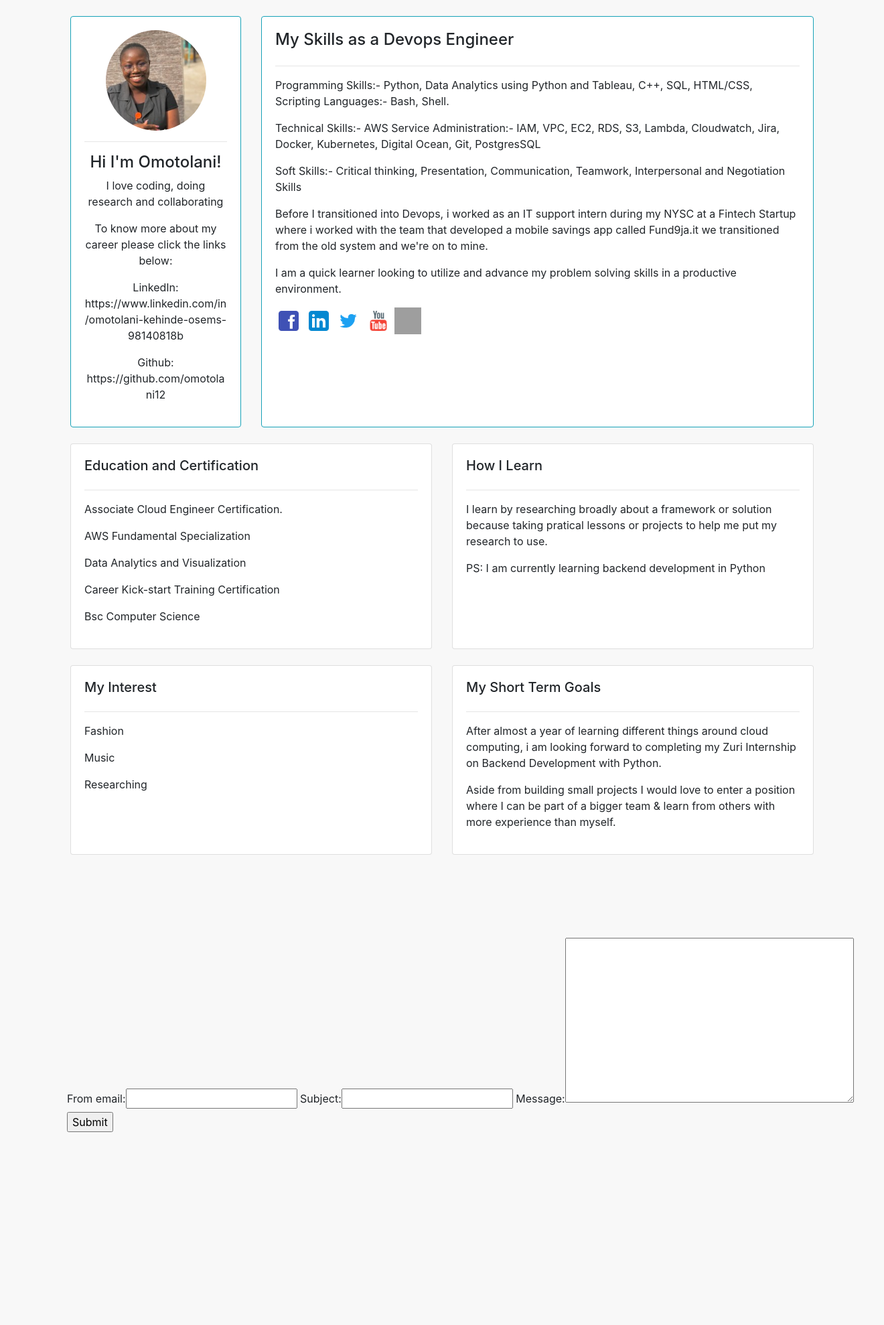
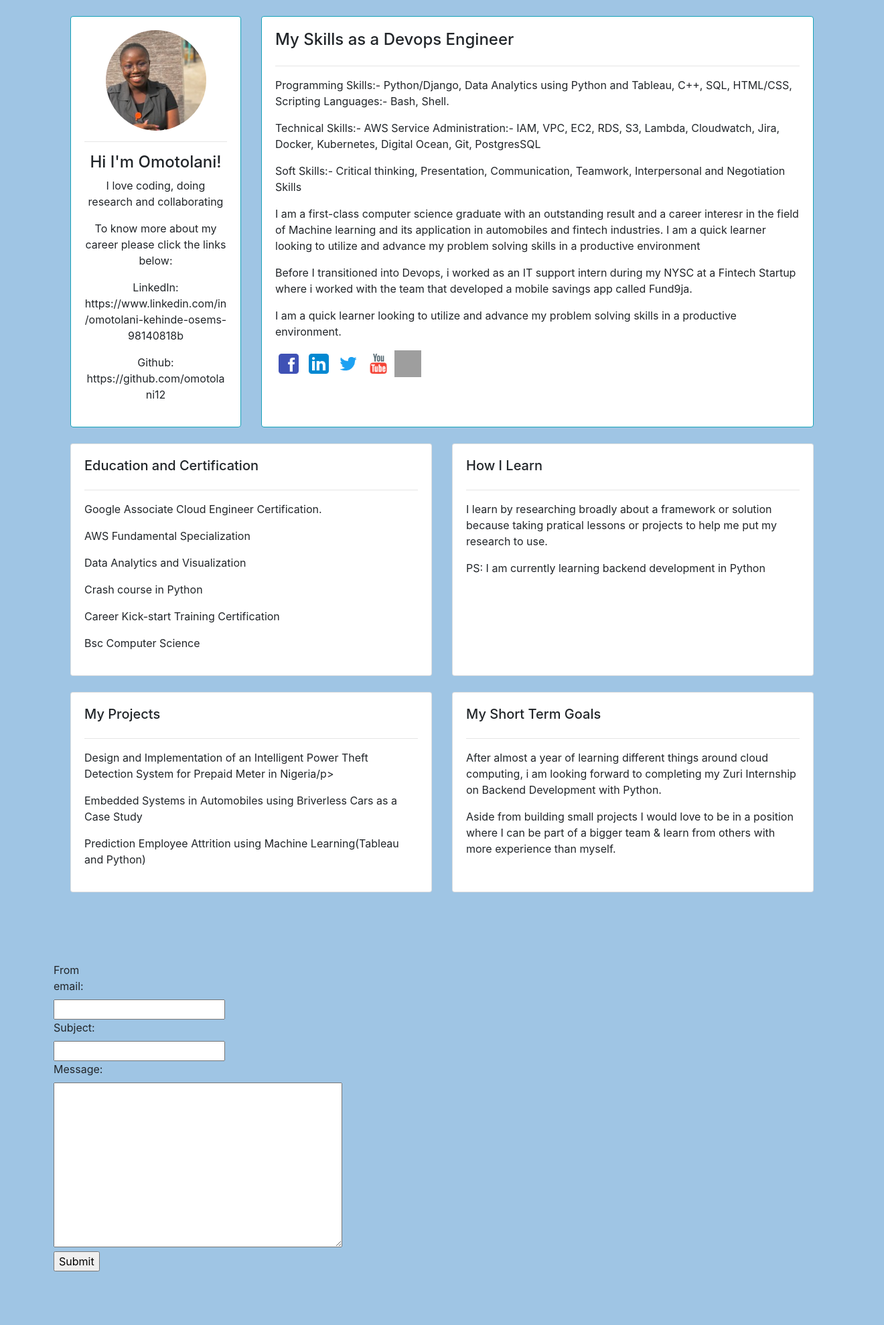
Before and after one commit to omotolani12/HNGI8, a Django app: page / in a window 1320 px wide. Shown: the whole page at 67% size. Before the commit the page ends 1690 px from the top, so only its background shows below. Run offline with Django 3.2, Linux system fonts and the light colour scheme; some libraries are stand-ins or nearby versions; grey boxes are pictures that could not be loaded.

Commit message:
Editing of html and css file

```diff
--- a/blog/templates/blog/index.html
+++ b/blog/templates/blog/index.html
@@ -29,11 +29,14 @@
 				<div class="card card-body h-100  border-info">
 					<h4>My Skills as a Devops Engineer</h4>
 					<hr>
-					<p>Programming Skills:- Python, Data Analytics using Python and Tableau, C++, SQL, HTML/CSS, Scripting Languages:- Bash, Shell.</p>
+					<p>Programming Skills:- Python/Django, Data Analytics using Python and Tableau, C++, SQL, HTML/CSS, Scripting Languages:- Bash, Shell.</p>
 					<p>Technical Skills:- AWS Service Administration:- IAM, VPC, EC2, RDS, S3, Lambda, Cloudwatch, Jira, Docker, Kubernetes, Digital Ocean, Git, PostgresSQL</p>
 					<p>Soft Skills:- Critical thinking, Presentation, Communication, Teamwork, Interpersonal and Negotiation Skills</p>
 
-					<p>Before I transitioned into Devops, i worked as an IT support intern during my NYSC at a Fintech Startup where i worked with the team that developed a mobile savings app called Fund9ja.it we transitioned from the old system and we're on to mine.</p>
+					<p>I am a first-class computer science graduate with an outstanding result and a career interesr in the field of Machine learning and its application in automobiles and fintech industries. I am a quick learner looking to utilize and advance my problem solving skills in a productive environment</p>
+
+					<p>Before I transitioned into Devops, i worked as an IT support intern during my NYSC at a Fintech Startup where i worked with the team that developed a mobile savings app called Fund9ja.</p>
+
 
 					<p>I am a quick learner looking to utilize and advance my problem solving skills in a productive environment.</p>
 
@@ -54,9 +57,10 @@
 				<div class="card card-body h-100">
 					<h5>Education and Certification</h5>
 					<hr>
-					<p>Associate Cloud Engineer Certification.</p>
+					<p>Google Associate Cloud Engineer Certification.</p>
 					<p>AWS Fundamental Specialization</p>
 					<p>Data Analytics and Visualization</p>
+					<p>Crash course in Python</p>
 					<p>Career Kick-start Training Certification </p>
 					<p>Bsc Computer Science</p>
 					</div>
@@ -75,11 +79,11 @@
 		<div class="row">
 			<div class="col-md-6">
 				<div class="card card-body h-100">
-					<h5>My Interest</h5>
+					<h5>My Projects</h5>
 					<hr>
-					<p>Fashion</p>
-					<p>Music</p>
-					<p>Researching</p>
+					<p>Design and Implementation of an Intelligent Power Theft Detection System for Prepaid Meter in Nigeria/p>
+					<p>Embedded Systems in Automobiles using Briverless Cars as a Case Study</p>
+					<p>Prediction Employee Attrition using Machine Learning(Tableau and Python)</p>
 
 				</div>
 			</div>
@@ -89,7 +93,7 @@
 					<h5>My Short Term Goals</h5>
 				<hr>
 				<p>After almost a year of learning different things around cloud computing, i am looking forward to completing my Zuri Internship on Backend Development with Python.</p>
-				<p>Aside from building small projects I would love to enter a position where I can be part of a bigger team & learn from others with more experience than myself.</p>
+				<p>Aside from building small projects I would love to be in a position where I can be part of a bigger team & learn from others with more experience than myself.</p>
 
 				</div>
 			</div>
--- a/static/css/main.css
+++ b/static/css/main.css
@@ -1,5 +1,5 @@
 body{
-	background-color:#F8F8F8!important;
+	background-color:#9fc5e4!important;
 }
 
 #profile-wrapper{
@@ -30,6 +30,6 @@ ul{
 	height: 40px;
 }
 .contact-form {
-	margin: 100px;
-	width: 1200px;
+	margin: 80px;
+	width: 80px;
 }
```
